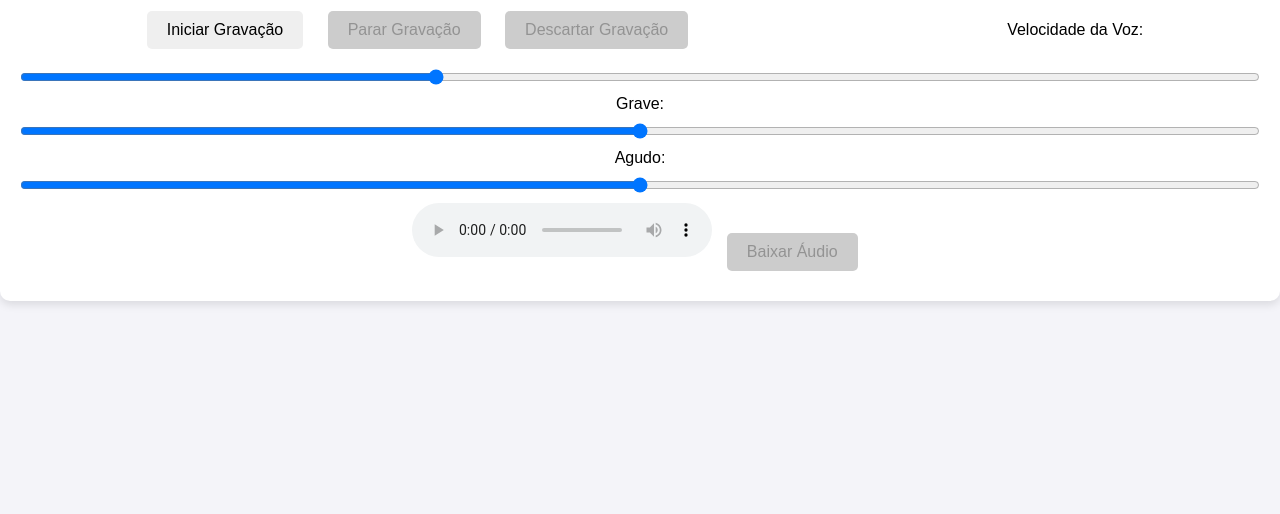
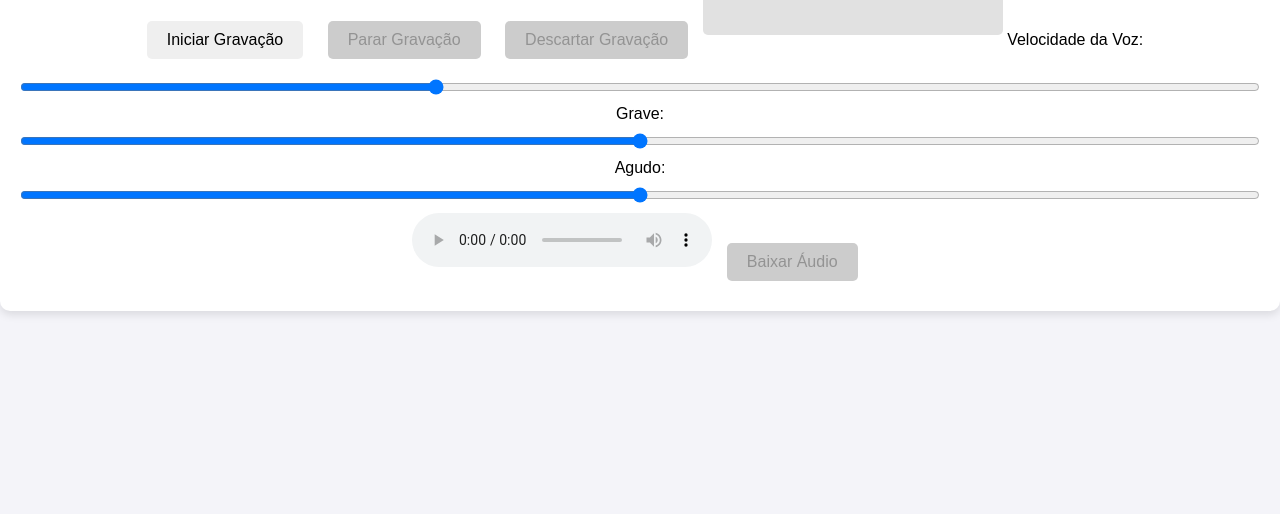
Before and after one commit to Natanael-cloud/alteraVoz, a plain HTML site: page index.html in a window 1280 px wide. Shown: the part 286-800 px from the top of the page. Drawn offline with Linux system fonts and the light colour scheme.

Commit message:
alterar css para display de audio

```diff
--- a/style.css
+++ b/style.css
@@ -38,3 +38,10 @@ input[type="range"] {
   width: 100%;
   margin: 10px 0;
 }
+
+/* Estilos para o display de áudio */
+canvas {
+  margin: 10px 0;
+  background-color: #e1e1e1;
+  border-radius: 5px;
+}
```
